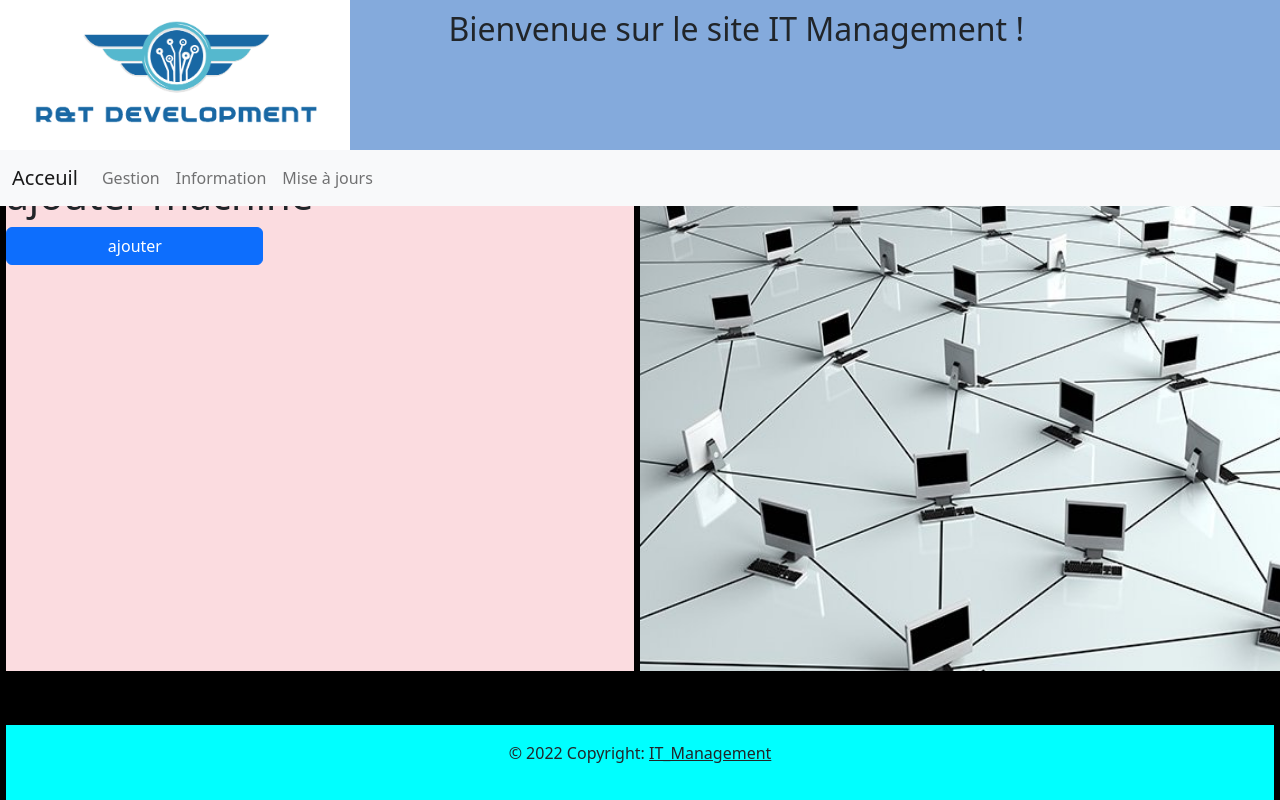
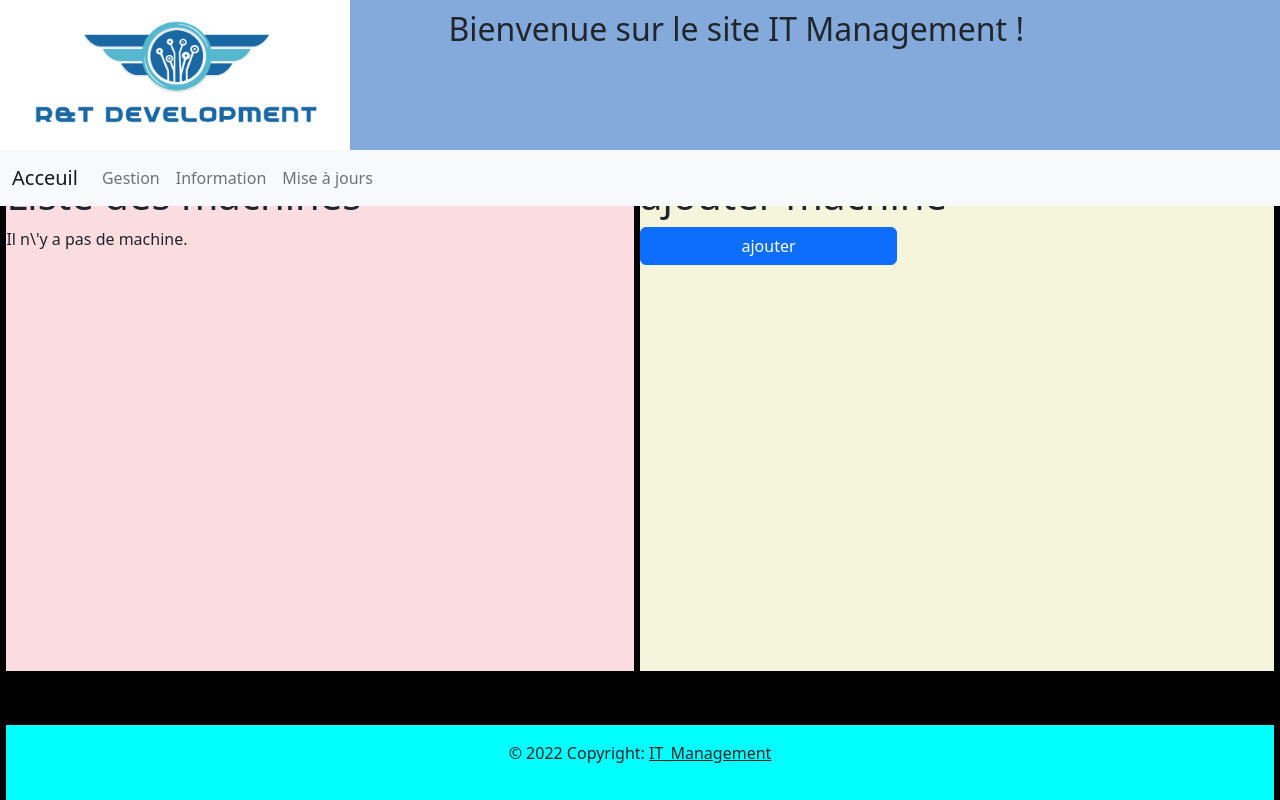
Before and after one commit to Maelbo/django, a Django app: template computerApp/templates/computerapp/machine_add.html in a window 1280 px wide; the page is wider, and only the part inside the window is pictured. Run offline with Django 3.2, Linux system fonts and the light colour scheme; the template is opened without the code that fills it, so the values that code supplies are empty.

Commit message:
version1.2

```diff
--- a/computerApp/templates/computerapp/machine_add.html
+++ b/computerApp/templates/computerapp/machine_add.html
@@ -1,6 +1,6 @@
 {% extends "index.html" %}
 
-{% block content %}
+{% block content1 %}
 <h1>ajouter machine</h1>
 <form method="post">
     {% csrf_token %}
@@ -10,3 +10,19 @@
 
 </form>
 {% endblock %}
+
+{% block content %}
+<h1>Liste des machines</h1>
+{% if machines %}
+<ul >
+    {% for machine in machines %}
+<li >
+<a href= "{% url 'machine-detail' machine.id %}">
+{{ machine.id }}</a> ({{ machine.nom }})
+</li>
+{% endfor %}
+</ul>
+{% else %}
+<p>Il n\'y a pas de machine. </p>
+{% endif %}
+{% endblock %}
--- a/computermngt/settings.py
+++ b/computermngt/settings.py
@@ -124,8 +124,7 @@
 
 STATIC_URL = '/static/'
 
-STATICFILES_DIRS = [
-os.path.join(BASE_DIR, 'static/') ]
+STATICFILES_DIRS = [os.path.join(BASE_DIR, 'static/') ]
 
 # Default primary key field type
 # https://docs.djangoproject.com/en/4.0/ref/settings/#default-auto-field
--- a/templates/index.html
+++ b/templates/index.html
@@ -42,7 +42,7 @@
           </nav>
         </div>
     <div id="bord" style="width: 100%; height: 5px; background-color: black;"></div>
-    <div id="machine" style="background-color: #fbdce0; width: 49%; height: 500px; float: left; margin-left: 0.5%; margin-top: 13%;">
+    <div id="machine" style="overflow:scroll; background-color: #fbdce0; width: 49%; height: 500px; float: left; margin-left: 0.5%; margin-top: 13%;">
       {% block content %}
       {% load static %}
       <img src="{% static 'computerapp/images/ac.png' %}" alt= " logo " style= " width:785px;height:500px; ">
```
Also changed, not shown: computerApp/migrations/0009_alter_machine_maintenancedate.py (added), computerApp/urls.py (line endings or trailing spaces), db.sqlite3.
